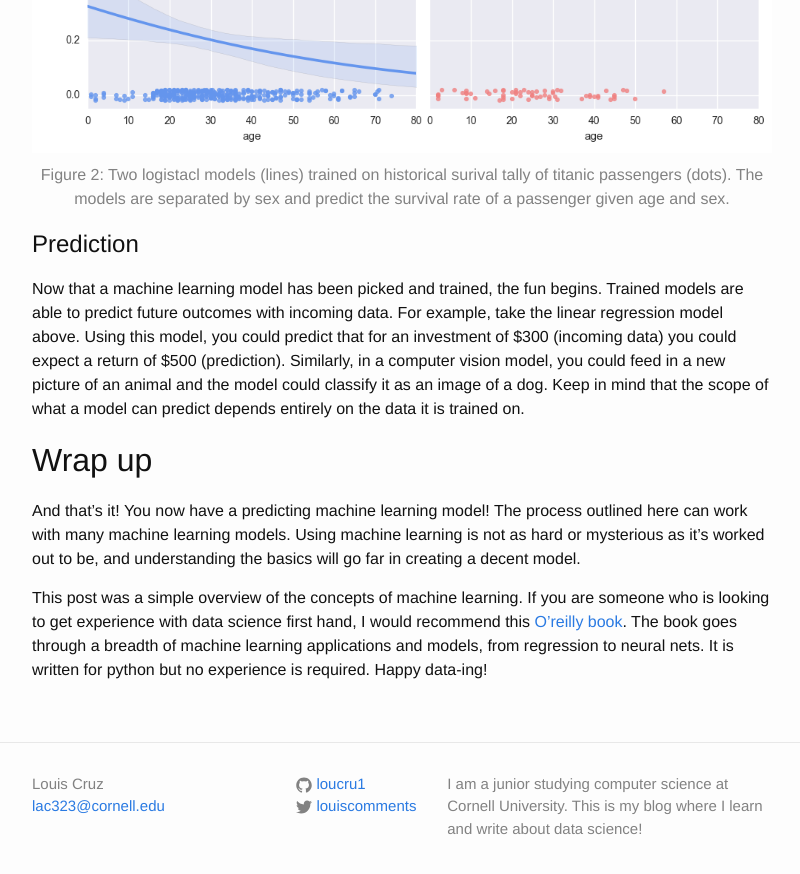
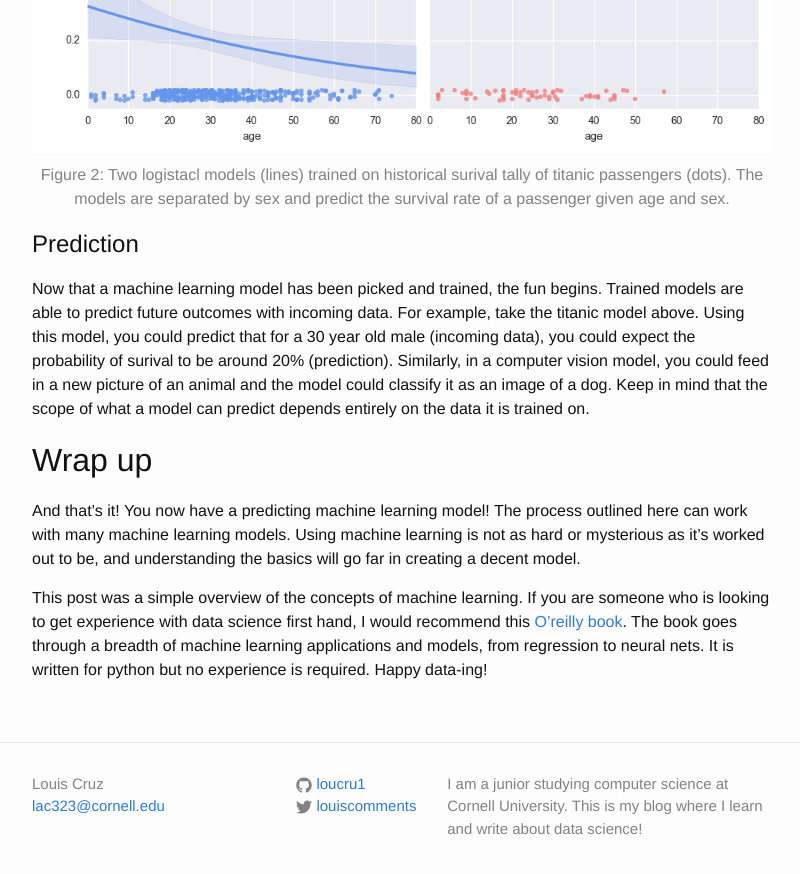
Before and after one commit to loucru1/loucru1.github.io, a Jekyll site: the page built from _posts/2016-24-07-what-is-data-science.md, in a window 1280 px wide and 900 px high, scrolled down 3013 px. Shown: the top 874 px of the window, without its empty margins (238-1038 px from the left). Built offline with Jekyll 4.4.1, drawn with Linux system fonts in a browser that asks for light colours.

Commit message:
update prediciton example

```diff
--- a/_posts/2016-24-07-what-is-data-science.md
+++ b/_posts/2016-24-07-what-is-data-science.md
@@ -68,7 +68,7 @@
 
 
 # Prediction
-Now that a machine learning model has been picked and trained, the fun begins. Trained models are able to predict future outcomes with incoming data. For example, take the linear regression model above. Using this model, you could predict that for an investment of $300 (incoming data) you could expect a return of $500 (prediction). Similarly, in a computer vision model, you could feed in a new picture of an animal and the model could classify it as an image of a dog. Keep in mind that the scope of what a model can predict depends entirely on the data it is trained on.
+Now that a machine learning model has been picked and trained, the fun begins. Trained models are able to predict future outcomes with incoming data. For example, take the titanic model above. Using this model, you could predict that for a 30 year old male (incoming data), you could expect the probability of surival to be around 20% (prediction). Similarly, in a computer vision model, you could feed in a new picture of an animal and the model could classify it as an image of a dog. Keep in mind that the scope of what a model can predict depends entirely on the data it is trained on.
 
 ## Wrap up
 And that’s it! You now have a predicting machine learning model! The process outlined here can work with many machine learning models. Using machine learning is not as hard or mysterious as it’s worked out to be, and understanding the basics will go far in creating a decent model.
```
